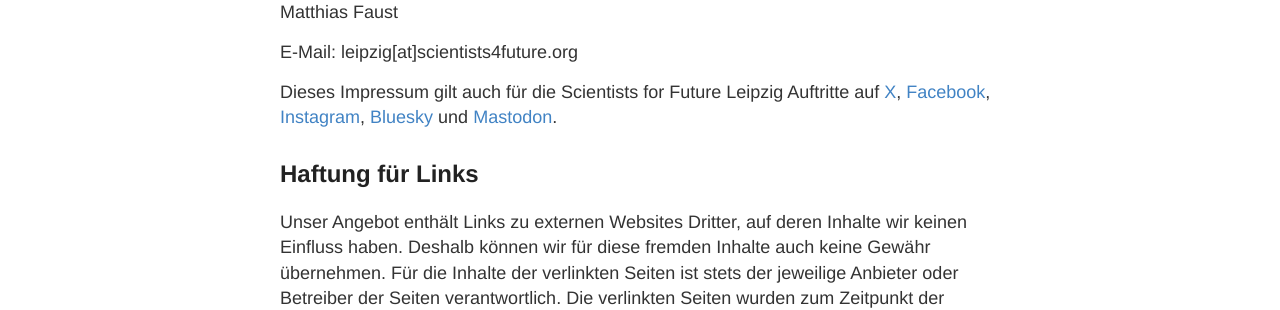
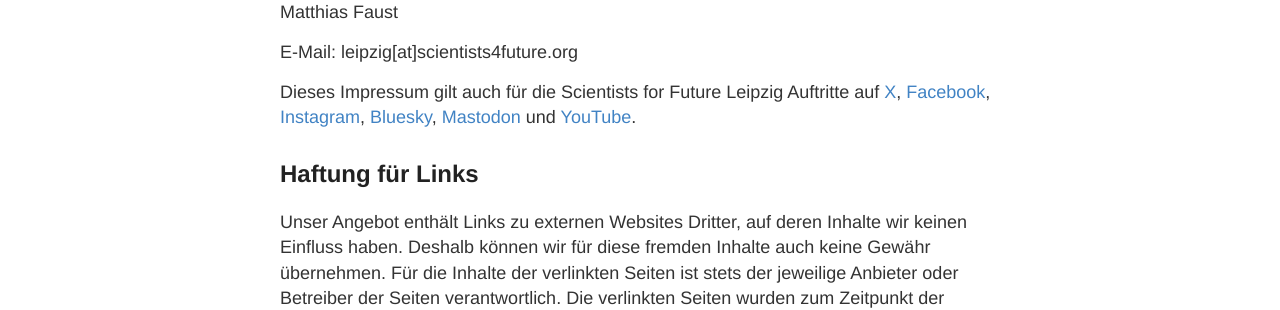
Before and after one commit to s4f-leipzig/s4f-leipzig.github.io, a Jekyll site: the page built from impressum.md, in a window 1280 px wide. Shown: the part 313-623 px from the top of the page. Built offline with Jekyll 4.4.1, drawn with Linux system fonts in a browser that asks for light colours.

Commit message:
Update impressum.md

```diff
--- a/impressum.md
+++ b/impressum.md
@@ -11,7 +11,7 @@
 
 E-Mail: leipzig[at]scientists4future.org<br/>
 
-Dieses Impressum gilt auch für die Scientists for Future Leipzig Auftritte auf [X](https://x.com/S4F_Leipzig), [Facebook](https://www.facebook.com/scientists4futureLeipzig/), [Instagram](https://www.instagram.com/s4f_le/), [Bluesky](https://bsky.app/profile/s4f-leipzig.bsky.social) und [Mastodon](https://mastodir.de/profile/@s4f_le@climatejustice.global).
+Dieses Impressum gilt auch für die Scientists for Future Leipzig Auftritte auf [X](https://x.com/S4F_Leipzig), [Facebook](https://www.facebook.com/scientists4futureLeipzig/), [Instagram](https://www.instagram.com/s4f_le/), [Bluesky](https://bsky.app/profile/s4f-leipzig.bsky.social), [Mastodon](https://mastodir.de/profile/@s4f_le@climatejustice.global) und [YouTube](https://www.youtube.com/channel/UCdrwdImXfrD6Q-SUUTwhaow).
 
 ## Haftung für Links
 Unser Angebot enthält Links zu externen Websites Dritter, auf deren Inhalte wir keinen Einfluss haben. Deshalb können wir für diese fremden Inhalte auch keine Gewähr übernehmen. Für die Inhalte der verlinkten Seiten ist stets der jeweilige Anbieter oder Betreiber der Seiten verantwortlich. Die verlinkten Seiten wurden zum Zeitpunkt der Verlinkung überprüft und rechtswidrige Inhalte waren zu diesem Zeitpunkt nicht erkennbar. Eine permanente inhaltliche Kontrolle der verlinkten Seiten ist jedoch ohne konkrete Anhaltspunkte einer Rechtsverletzung nicht zumutbar. Bei Bekanntwerden von Rechtsverletzungen werden wir derartige Links umgehend entfernen.
```
